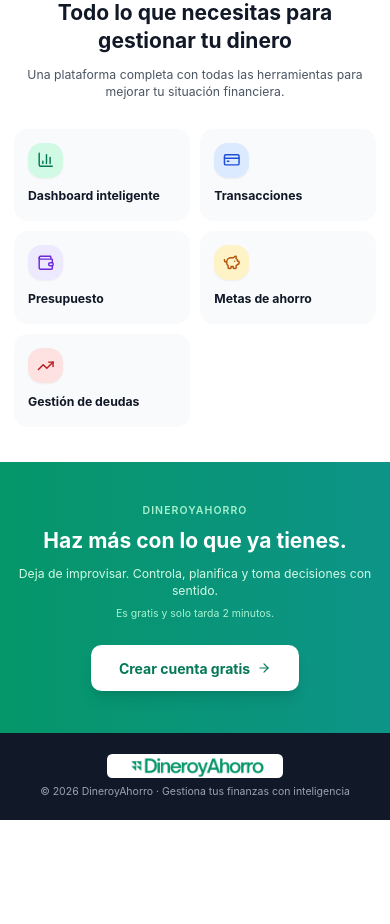
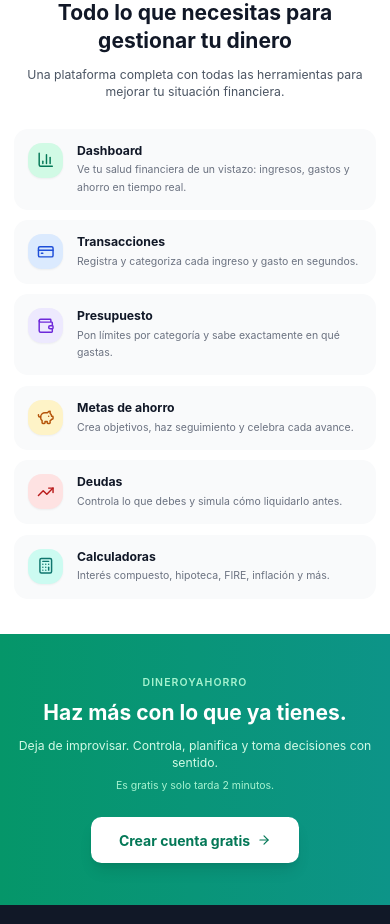
Before and after one commit to josemartoscv-pixel/quantix, a Next.js app: page / in a window 390 px wide. Shown: the part 1120-2044 px from the top of the page. Before the commit the page ends 1940 px from the top, so only its background shows below. Built offline with nearby package versions, Linux system fonts and the light colour scheme; no server answers.

Commit message:
Show feature descriptions on mobile, 1-col grid layout

```diff
--- a/src/app/page.tsx
+++ b/src/app/page.tsx
@@ -9,6 +9,7 @@ import {
   ArrowRight,
   CheckCircle,
   Wallet,
+  Calculator,
 } from "lucide-react";
 import { LandingWidgets } from "@/components/landing/landing-widgets";
 
@@ -21,38 +22,39 @@ export default async function LandingPage() {
   const features = [
     {
       icon: BarChart3,
-      title: "Dashboard inteligente",
-      description:
-        "Visualiza tu situación financiera de un vistazo con gráficos y métricas clave.",
+      title: "Dashboard",
+      description: "Ve tu salud financiera de un vistazo: ingresos, gastos y ahorro en tiempo real.",
       color: "bg-emerald-100 text-emerald-700",
     },
     {
       icon: CreditCard,
       title: "Transacciones",
-      description:
-        "Registra y categoriza tus ingresos y gastos de forma rápida y sencilla.",
+      description: "Registra y categoriza cada ingreso y gasto en segundos.",
       color: "bg-blue-100 text-blue-700",
     },
     {
       icon: Wallet,
       title: "Presupuesto",
-      description:
-        "Establece límites por categoría y controla en qué gastas cada euro.",
+      description: "Pon límites por categoría y sabe exactamente en qué gastas.",
       color: "bg-violet-100 text-violet-700",
     },
     {
       icon: PiggyBank,
       title: "Metas de ahorro",
-      description:
-        "Crea objetivos de ahorro visuales y haz seguimiento de tu progreso.",
+      description: "Crea objetivos, haz seguimiento y celebra cada avance.",
       color: "bg-amber-100 text-amber-700",
     },
     {
       icon: TrendingUp,
-      title: "Gestión de deudas",
-      description:
-        "Controla tus deudas y simula estrategias para liquidarlas antes.",
+      title: "Deudas",
+      description: "Controla lo que debes y simula cómo liquidarlo antes.",
       color: "bg-red-100 text-red-700",
+    },
+    {
+      icon: Calculator,
+      title: "Calculadoras",
+      description: "Interés compuesto, hipoteca, FIRE, inflación y más.",
+      color: "bg-teal-100 text-teal-700",
     },
   ];
 
@@ -152,23 +154,25 @@ export default async function LandingPage() {
               Una plataforma completa con todas las herramientas para mejorar tu situación financiera.
             </p>
           </div>
-          <div className="grid grid-cols-2 sm:grid-cols-2 lg:grid-cols-3 gap-3 sm:gap-6">
+          <div className="grid grid-cols-1 sm:grid-cols-2 lg:grid-cols-3 gap-3 sm:gap-6">
             {features.map((feature) => {
               const Icon = feature.icon;
               return (
                 <div
                   key={feature.title}
-                  className="p-4 sm:p-6 rounded-2xl bg-gray-50 sm:bg-white sm:border sm:border-gray-100 hover:border-emerald-200 hover:shadow-md transition-all"
+                  className="flex items-start gap-4 p-4 sm:p-6 rounded-2xl bg-gray-50 sm:bg-white sm:border sm:border-gray-100 hover:border-emerald-200 hover:shadow-md transition-all sm:flex-col sm:items-start"
                 >
-                  <div className={`w-10 h-10 sm:w-12 sm:h-12 rounded-2xl flex items-center justify-center mb-3 shadow-sm ${feature.color}`}>
-                    <Icon className="w-5 h-5 sm:w-6 sm:h-6" />
+                  <div className={`w-10 h-10 rounded-2xl flex items-center justify-center shrink-0 shadow-sm ${feature.color}`}>
+                    <Icon className="w-5 h-5" />
                   </div>
-                  <h3 className="text-sm sm:text-lg font-bold text-gray-900 mb-1 sm:mb-2 leading-tight">
-                    {feature.title}
-                  </h3>
-                  <p className="text-xs sm:text-base text-gray-500 leading-relaxed hidden sm:block">
-                    {feature.description}
-                  </p>
+                  <div>
+                    <h3 className="text-sm sm:text-base font-bold text-gray-900 mb-1 leading-tight">
+                      {feature.title}
+                    </h3>
+                    <p className="text-xs sm:text-sm text-gray-500 leading-relaxed">
+                      {feature.description}
+                    </p>
+                  </div>
                 </div>
               );
             })}
```
